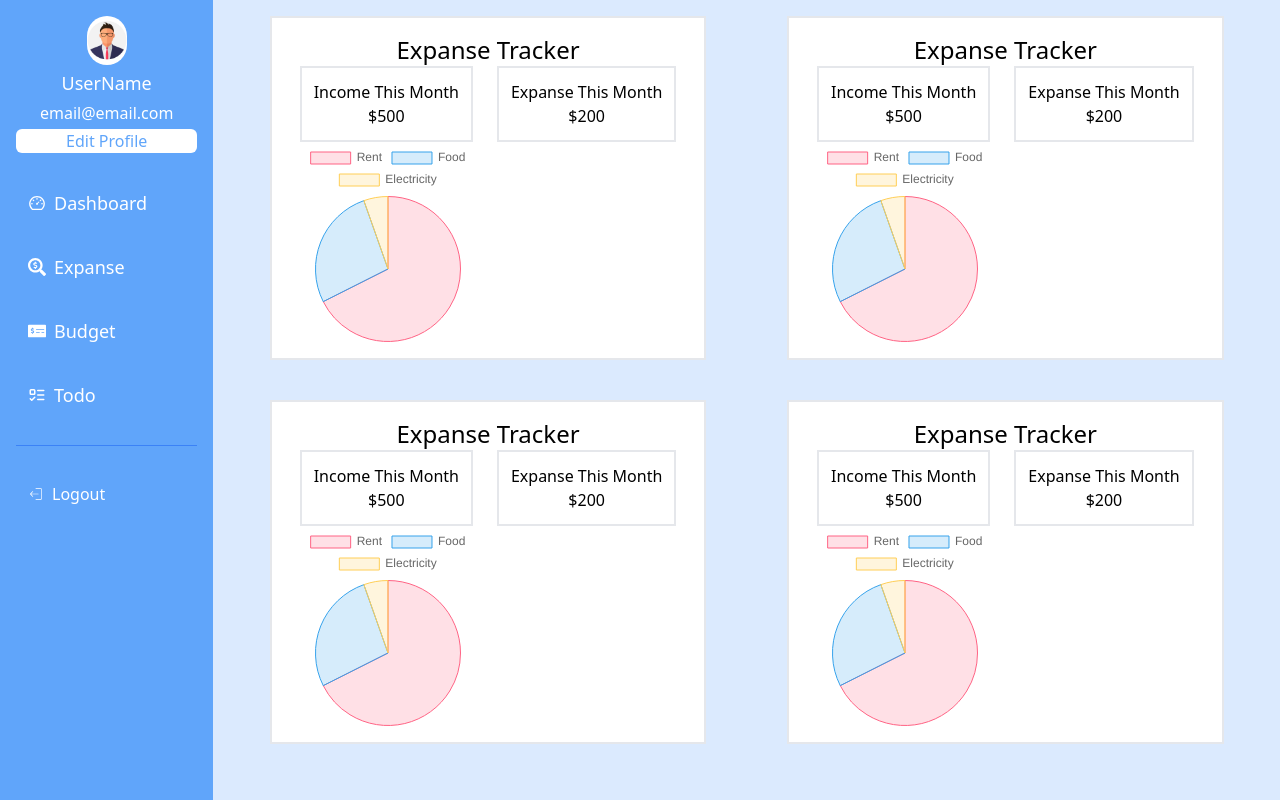
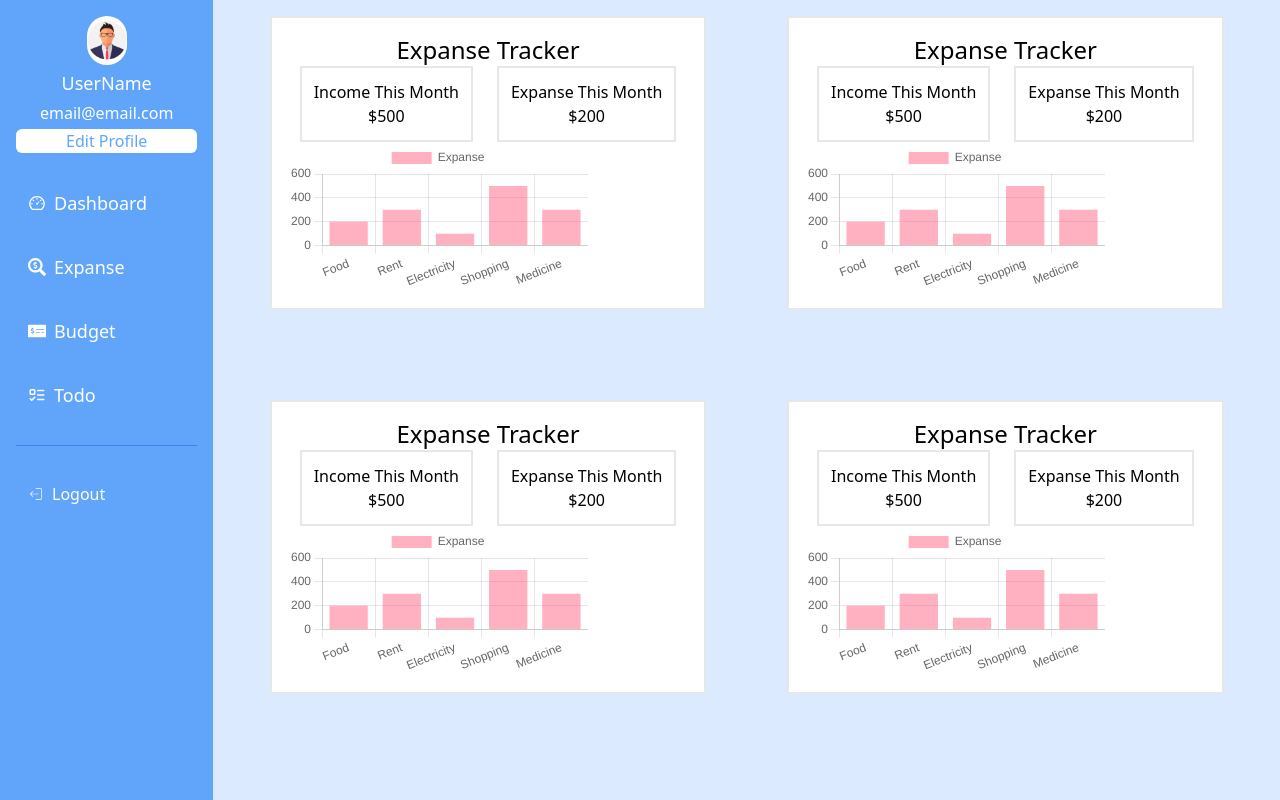
Before and after one commit to sh78ba/personal_finance, a React (Create React App) app in the folder frontend/perfin/: page / in a window 1280 px wide. Built offline with nearby package versions, Linux system fonts and the light colour scheme.

Commit message:
barchart and piechart

```diff
--- /dev/null
+++ b/frontend/perfin/src/components/Cards/Barchartcard.js
@@ -0,0 +1,27 @@
+import React from 'react'
+import { Bar } from 'react-chartjs-2';
+import { Chart as ChartJS, BarElement, CategoryScale, LinearScale, Tooltip, Legend } from 'chart.js';
+
+// Register the necessary components
+ChartJS.register(BarElement, CategoryScale, LinearScale, Tooltip, Legend);
+
+const Barchartcard = () => {
+  return (
+    <div>
+        <Bar data={{
+            labels:['Food', 'Rent', 'Electricity', 'Shopping', 'Medicine'],
+            datasets: [
+                {
+                  label: 'Expanse',
+                  data: [200,300,100,500,300],
+                  backgroundColor: 'rgba(255, 99, 132, 0.5)',
+                },
+              ],
+        }}>
+
+        </Bar>
+    </div>
+  )
+}
+
+export default Barchartcard
--- a/frontend/perfin/src/components/Cards/Card.js
+++ b/frontend/perfin/src/components/Cards/Card.js
@@ -1,10 +1,10 @@
 import React from 'react'
-import Piechartcard from './Piechartcard'
+import Barchartcard from './Barchartcard'
 
 
 const Card = () => {
   return (
-    <div className='border-2 p-4 inline-block text-center bg-white'>
+    <div className='border-2 p-4 inline-block text-center bg-white ' >
         <h3 className='text-2xl'>Expanse Tracker</h3>
         <div>
             <div className='flex'>
@@ -20,11 +20,12 @@ const Card = () => {
 
             </div>
 
-            <div>
-            <div className='w-3/6'>
-        <Piechartcard>
+            <div className='flex'>
 
-        </Piechartcard>
+            <div className=''>
+                <Barchartcard>
+
+                </Barchartcard>
             </div>
 
             </div>
--- a/frontend/perfin/src/components/Cards/Piechartcard.js
+++ b/frontend/perfin/src/components/Cards/Piechartcard.js
@@ -8,7 +8,7 @@ ChartJS.register(ArcElement, Tooltip, Legend);
 const Piechartcard = () => {
 
   return (
-    <div>
+    <div className=''>
         <Pie
   data={{
     labels:['Rent', 'Food',"Electricity"],
@@ -29,6 +29,12 @@ const Piechartcard = () => {
     },
   ],}
   }
+  options={{plugins: {
+    legend: {
+      display: false,
+    },
+  },}}
+
 
 />
     </div>
```
